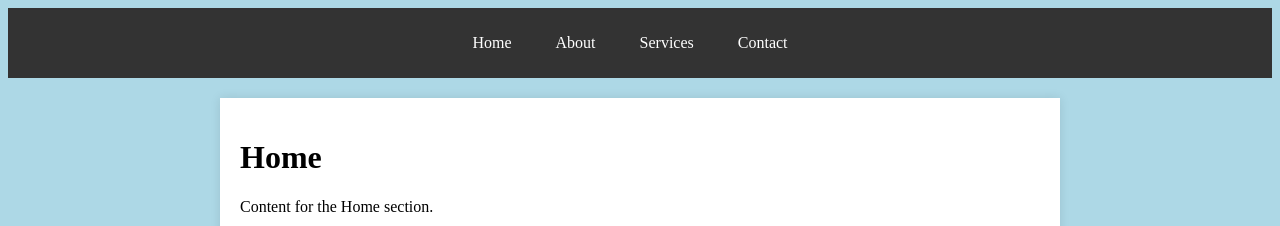
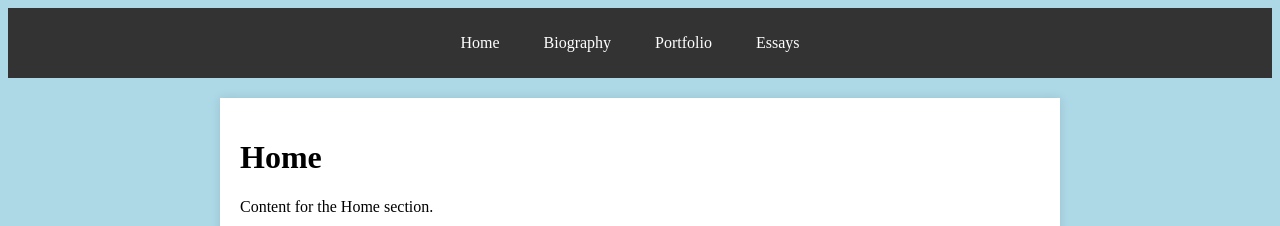
Before and after one commit to Vaibhav-Nadipalli/vaibhav-nadipalli.github.io, a Jekyll site: the page built from index.markdown, in a window 1280 px wide. Shown: the top 226 px of the page. Built offline with Jekyll 4.4.1, drawn with Linux system fonts in a browser that asks for light colours.

Commit message:
Update default.html

```diff
--- a/_layouts/default.html
+++ b/_layouts/default.html
@@ -11,9 +11,9 @@
         <nav>
             <ul>
                 <li><a href="#home">Home</a></li>
-                <li><a href="#about">About</a></li>
-                <li><a href="#services">Services</a></li>
-                <li><a href="#contact">Contact</a></li>
+                <li><a href="#about">Biography</a></li>
+                <li><a href="#services">Portfolio</a></li>
+                <li><a href="#contact">Essays</a></li>
             </ul>
         </nav>
     </header>
```
